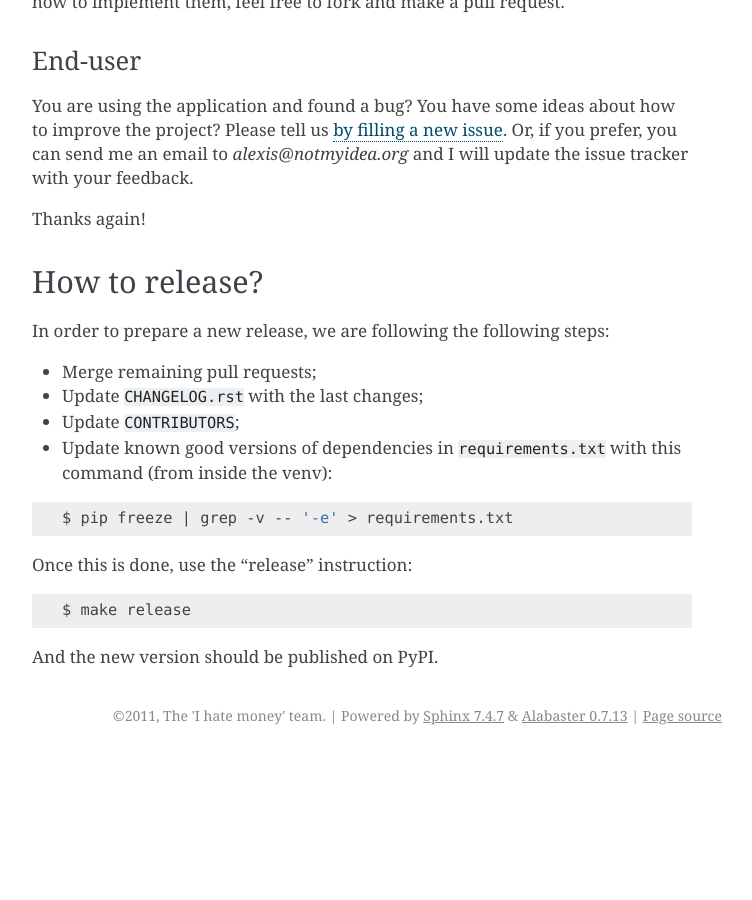
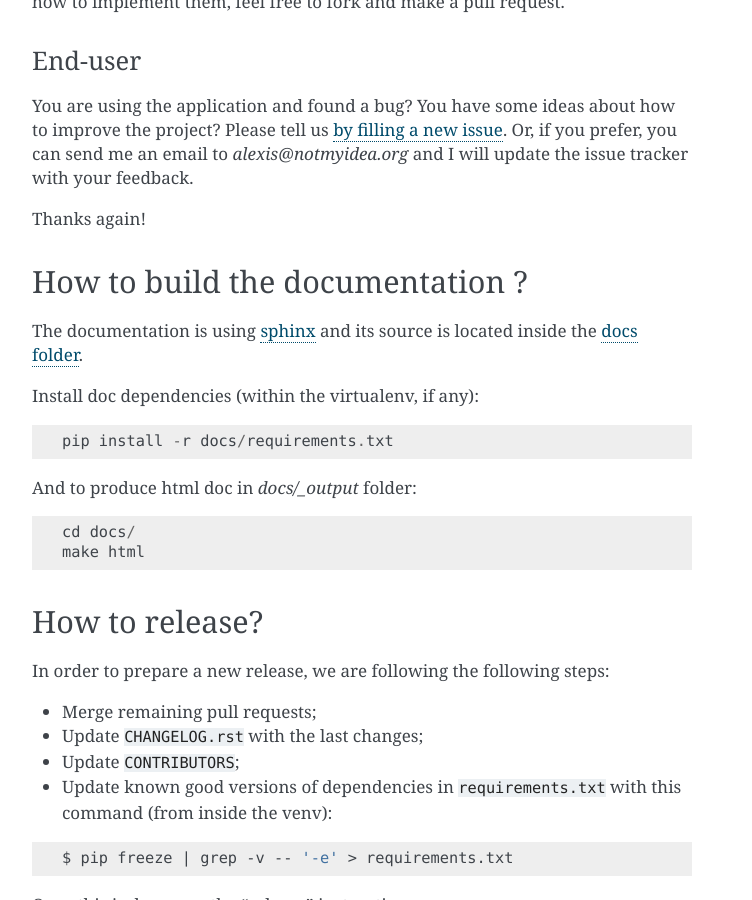
Before and after one commit to spiral-project/ihatemoney, a Sphinx documentation site: the page built from docs/contributing.rst, in a window 1280 px wide and 900 px high, scrolled down 2011 px. Shown: the whole window, without its empty margins (388-1140 px from the left). Built offline with Sphinx 7.4.7, drawn with Linux system fonts in a browser that asks for light colours; before the commit the page ends 2766 px from its top, so only the background shows below that; some of the changed text lies outside the part shown.

Commit message:
Add doc building instructions

```diff
--- a/docs/contributing.rst
+++ b/docs/contributing.rst
@@ -99,6 +99,22 @@ update the issue tracker with your feedback.
 
 Thanks again!
 
+How to build the documentation ?
+=====================================
+
+The documentation is using `sphinx <http://www.sphinx-doc.org/en/stable/>`_ and
+its source is located inside the `docs folder
+<https://github.com/spiral-project/ihatemoney/tree/master/docs>`_.
+
+Install doc dependencies (within the virtualenv, if any)::
+
+  pip install -r docs/requirements.txt
+
+And to produce html doc in `docs/_output` folder::
+
+   cd docs/
+   make html
+
 How to release?
 ===============
 
```
